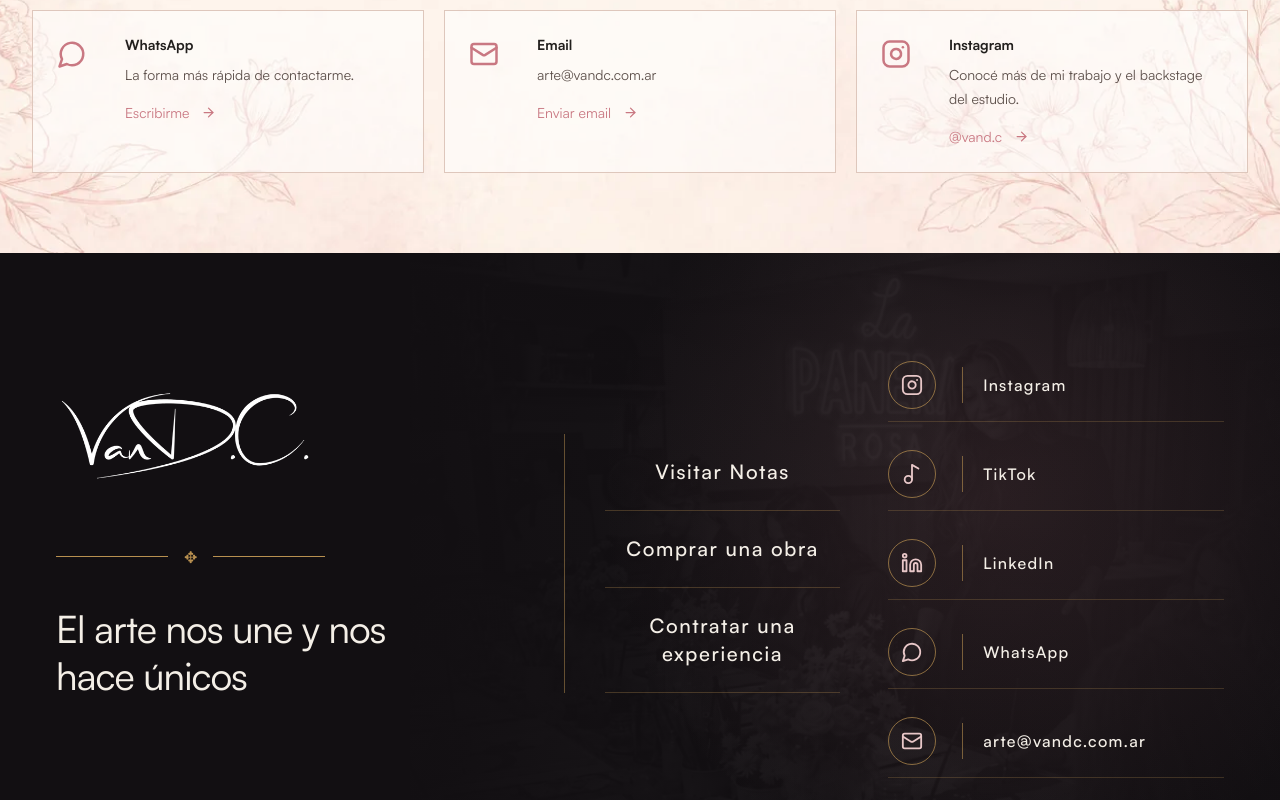
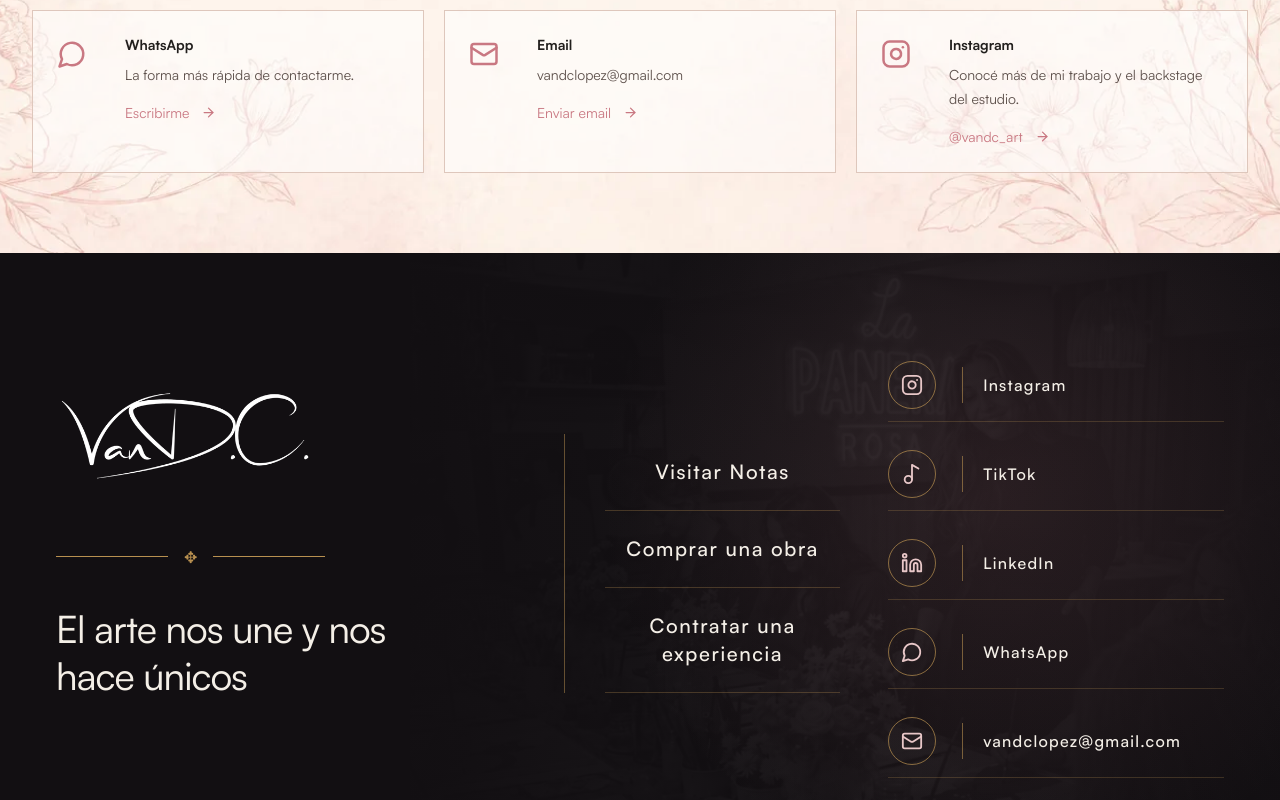
Before and after one commit to direccioncreativa-cloud/vandc.com.ar-design-website, a Next.js app: page /contacto in a window 1280 px wide. Shown: the part 1940-2740 px from the top of the page. Built offline with nearby package versions, Linux system fonts and the light colour scheme.

Commit message:
Actualizar datos de contacto y menu movil

```diff
--- a/app/contacto/page.tsx
+++ b/app/contacto/page.tsx
@@ -13,6 +13,7 @@ import {
 } from "lucide-react";
 import { ContactWhatsappForm } from "@/components/ContactWhatsappForm";
 import { whatsappLink } from "@/lib/whatsapp";
+import { contactEmail, contactEmailHref, socialLinks } from "@/lib/contact";
 
 export const metadata: Metadata = {
   title: "Contacto | Van D.C.",
@@ -46,7 +47,7 @@ const contactOptions = [
     icon: Crown,
     title: "Colaboraci\u00f3n / prensa",
     copy: "Proyectos, alianzas, prensa y colaboraciones creativas.",
-    href: "mailto:arte@vandc.com.ar",
+    href: contactEmailHref,
     label: "Escribir"
   }
 ];
@@ -62,16 +63,16 @@ const directLinks = [
   {
     icon: Mail,
     title: "Email",
-    copy: "arte@vandc.com.ar",
+    copy: contactEmail,
     label: "Enviar email",
-    href: "mailto:arte@vandc.com.ar"
+    href: contactEmailHref
   },
   {
     icon: Instagram,
     title: "Instagram",
     copy: "Conoc\u00e9 m\u00e1s de mi trabajo y el backstage del estudio.",
-    label: "@vand.c",
-    href: "#"
+    label: "@vandc_art",
+    href: socialLinks.instagram
   }
 ];
 
--- a/components/Footer.tsx
+++ b/components/Footer.tsx
@@ -2,6 +2,7 @@ import Image from "next/image";
 import Link from "next/link";
 import { Instagram, Linkedin, Mail, MessageCircle, Music2, type LucideIcon } from "lucide-react";
 import { whatsappLink } from "@/lib/whatsapp";
+import { contactEmail, contactEmailHref, socialLinks } from "@/lib/contact";
 
 const actionLinks = [
   ["Visitar Notas", "/notas"],
@@ -10,11 +11,11 @@ const actionLinks = [
 ];
 
 const contactLinks: Array<[string, string, LucideIcon]> = [
-  ["Instagram", "#", Instagram],
-  ["TikTok", "#", Music2],
-  ["LinkedIn", "#", Linkedin],
+  ["Instagram", socialLinks.instagram, Instagram],
+  ["TikTok", socialLinks.tiktok, Music2],
+  ["LinkedIn", socialLinks.linkedin, Linkedin],
   ["WhatsApp", whatsappLink("Hola Van, quiero hacer una consulta."), MessageCircle],
-  ["arte@vandc.com.ar", "mailto:arte@vandc.com.ar", Mail]
+  [contactEmail, contactEmailHref, Mail]
 ];
 
 export function Footer() {
--- a/components/Header.tsx
+++ b/components/Header.tsx
@@ -94,7 +94,7 @@ export function Header() {
       </div>
 
       {open ? (
-        <div className="border-t border-blush/20 bg-[#080707]/96 px-4 py-5 text-ivory lg:hidden">
+        <div className="border-t border-blush/20 bg-[#080707] px-4 py-5 text-ivory shadow-2xl lg:hidden">
           <nav className="mx-auto grid max-w-7xl gap-3">
             {nav.map(([label, href]) => (
               <Link
--- /dev/null
+++ b/lib/contact.ts
@@ -0,0 +1,8 @@
+export const contactEmail = "vandclopez@gmail.com";
+export const contactEmailHref = `mailto:${contactEmail}`;
+
+export const socialLinks = {
+  instagram: "https://www.instagram.com/vandc_art/",
+  tiktok: "https://www.tiktok.com/@vandcstudio",
+  linkedin: "https://www.linkedin.com/in/van-dc-378484431/"
+} as const;
```
